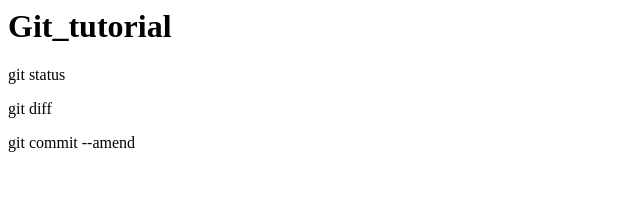
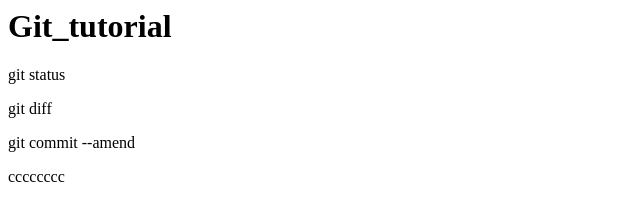
Before and after one commit to munakata0715/git_tutorial, a plain HTML site: page index.html in a window 1280 px wide. Shown: the full height of the page, 0-640 px from the left. Drawn offline with Linux system fonts and the light colour scheme.

Commit message:
Add ccccc

```diff
--- a/index.html
+++ b/index.html
@@ -2,3 +2,5 @@
 <p>git status </p>
 <p>git diff</p>
 <p>git commit --amend</p>
+
+<p> cccccccc </p>
```
